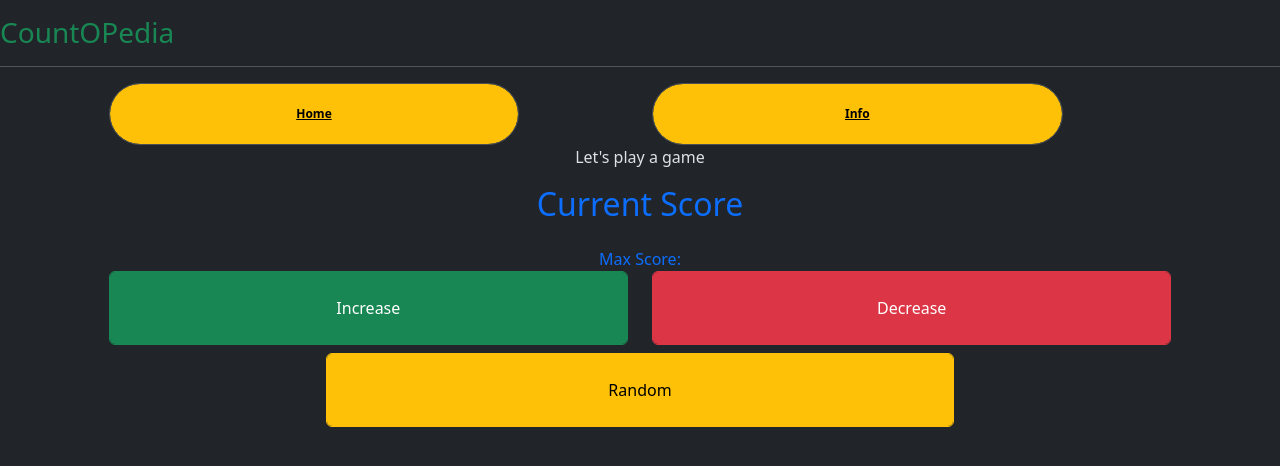
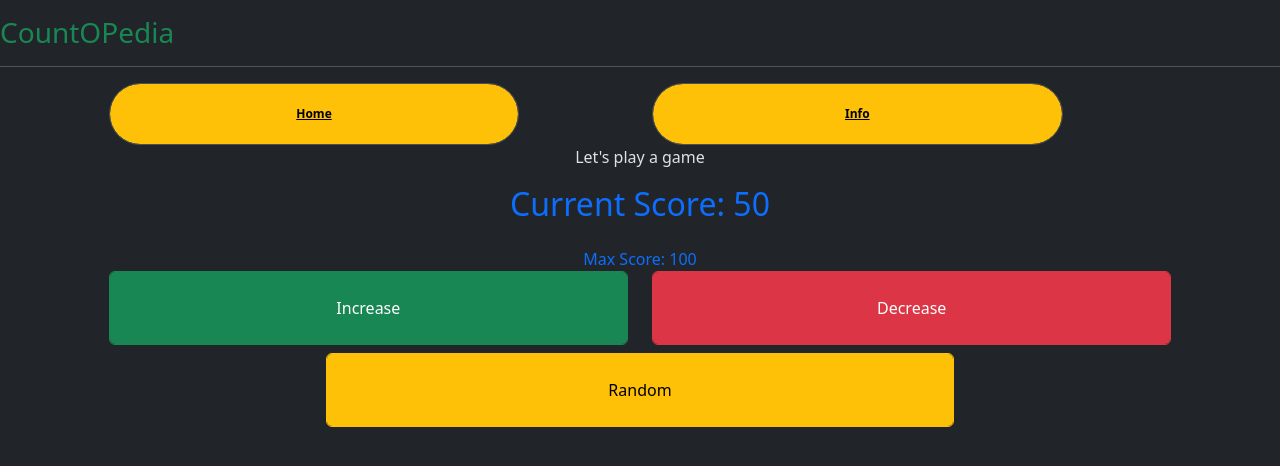
Before and after one commit to tankoi/vue-3-and-net-10-build-full-stack-real-world-app-2025, a Vue app in the folder Section 16 - Pinia/PiniaDemo/PiniaDemo/: page / in a window 1280 px wide. Shown: the top 466 px of the page. Built offline with nearby package versions, Linux system fonts and the light colour scheme.

Commit message:
151. Use store in a component

```diff
--- a/Section 16 - Pinia/PiniaDemo/PiniaDemo/src/components/Home.vue
+++ b/Section 16 - Pinia/PiniaDemo/PiniaDemo/src/components/Home.vue
@@ -1,8 +1,8 @@
 <template>
     <div class="text-center">
         <p>Let's play a game</p>
-        <h2 class="text-primary pb-3">Current Score</h2>
-        <span class="text-primary pb-3">Max Score:</span>
+        <h2 class="text-primary pb-3">Current Score: {{ gameStore.score }}</h2>
+        <span class="text-primary pb-3">Max Score: {{ gameStore.maxHealth }}</span>
         <br>
         <div class="row">
             <div class="col-5 offset-1">
@@ -17,3 +17,10 @@
         </div>
     </div>
 </template>
+
+<script setup>
+import { useGameStore } from "@/store/gameStore";
+
+const gameStore = useGameStore();
+
+</script>
--- a/Section 16 - Pinia/PiniaDemo/PiniaDemo/src/store/gameStore.js
+++ b/Section 16 - Pinia/PiniaDemo/PiniaDemo/src/store/gameStore.js
@@ -2,7 +2,7 @@ import { defineStore } from "pinia";
 
 export const useGameStore = defineStore("gameStore", {
     state: () => ({
-        score: 0,
+        score: 50,
         maxHealth: 100,
         maxAttack: 30,
         maxDefense: 10,
```
